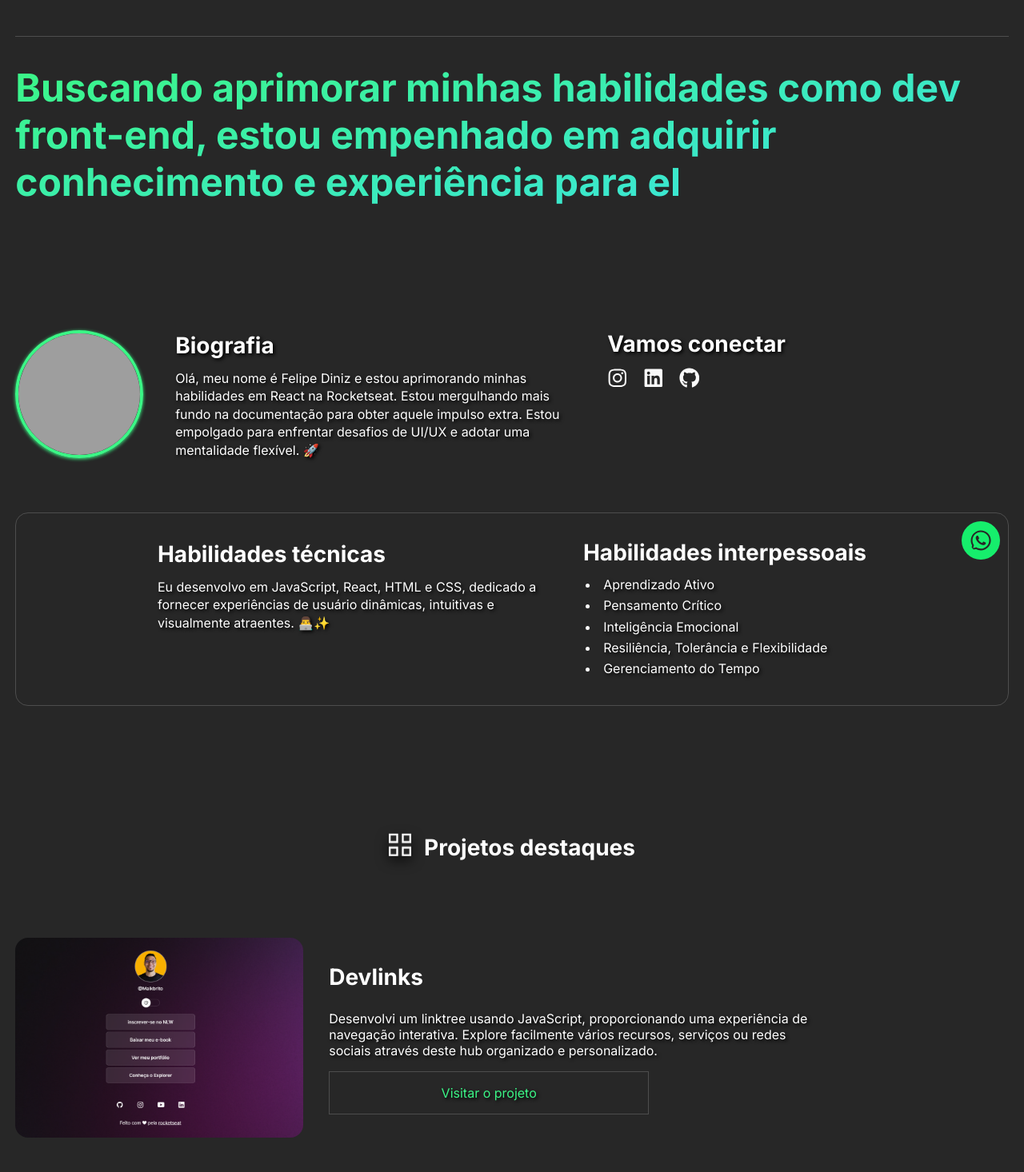
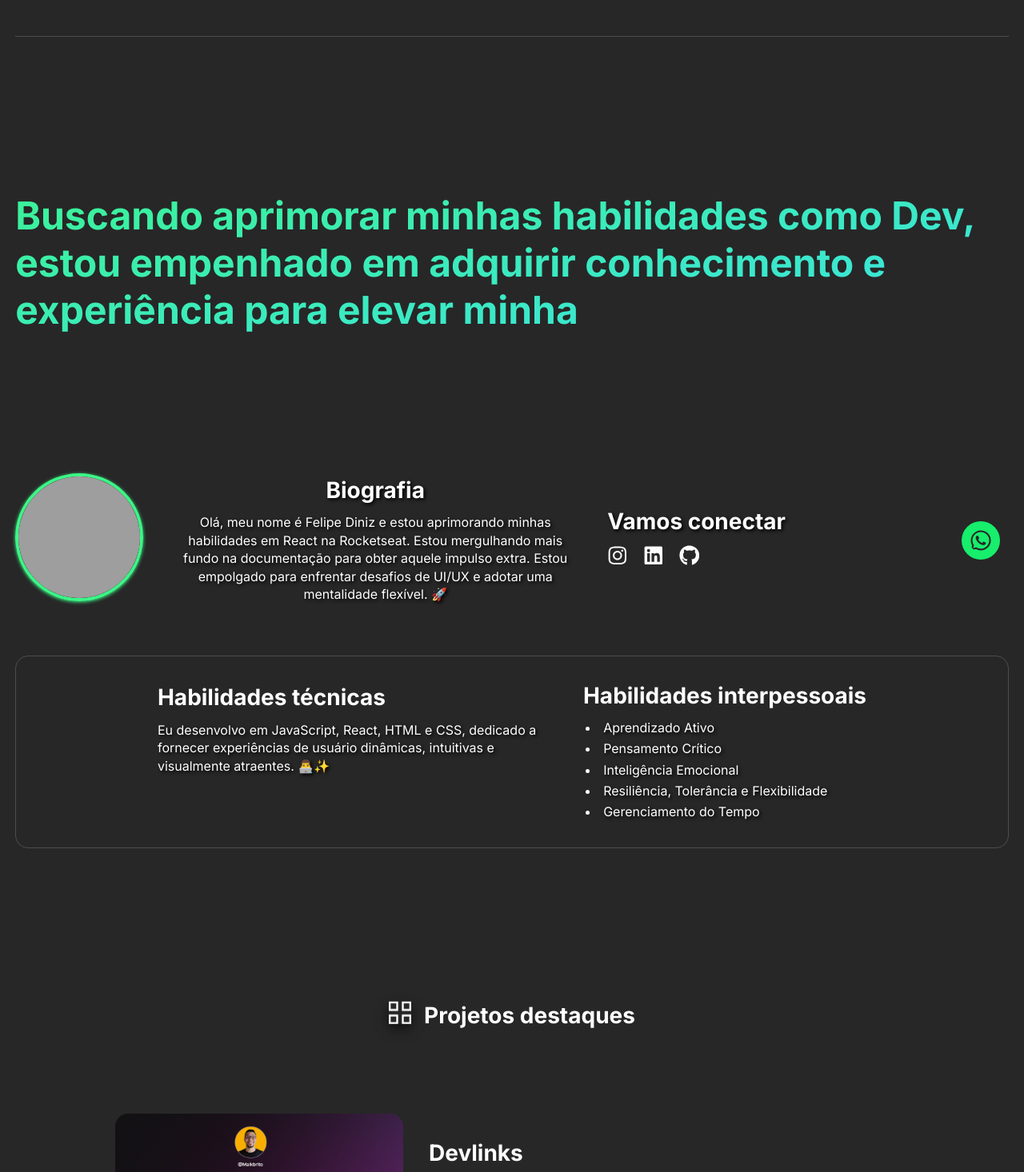
Before and after one commit to FelipeDinizOliveira/project-portifolio, a React (Vite) app: page / in a window 1280 px wide. Shown: the part 80-1546 px from the top of the page at 80% size. Built offline with nearby package versions, Linux system fonts and the light colour scheme; grey boxes are pictures that could not be loaded.

Commit message:
corrigindo bugs de responsividade

```diff
--- a/src/components/about/About.jsx
+++ b/src/components/about/About.jsx
@@ -7,7 +7,7 @@ export function About() {
   const TypingEffect = () => {
     const [text, setText] = useState("");
     const fullText =
-      "Buscando aprimorar minhas habilidades como dev front-end, estou empenhado em adquirir conhecimento e experiência para elevar minha carreira para o proximo nível.";
+      "Buscando aprimorar minhas habilidades como Dev, estou empenhado em adquirir conhecimento e experiência para elevar minha carreira para o proximo nível.";
     const typingSpeed = 50; // Velocidade de digitação em milissegundos
 
     useEffect(() => {
--- a/src/components/about/About.module.css
+++ b/src/components/about/About.module.css
@@ -20,18 +20,27 @@
   -webkit-text-fill-color: transparent;
   color: black;
 }
+.wAbout {
+  margin: 2rem 0;
+  padding: 1rem 0;
+}
 h2 {
   font-size: 3rem;
 }
 .textEffect {
   margin-top: 10rem;
-  min-height: 250px;
+  padding: 1rem 0;
+  min-height: 400px;
+  display: flex;
+  align-items: center;
 }
 
 .about {
-  margin-top: 5.2rem;
+  margin-top: 4rem;
   display: flex;
   gap: 40px;
+  align-items: center;
+  text-align: center;
 }
 
 .about h4,
@@ -87,6 +96,8 @@ h4 {
     margin-top: 1rem;
     flex-direction: column;
     text-align: center;
+    justify-content: center;
+    flex: 1;
   }
 
   .about > .avatar > img {
--- a/src/components/header/Header.jsx
+++ b/src/components/header/Header.jsx
@@ -42,7 +42,7 @@ export function Header() {
         >
           <li>
             <Link
-              activeClass={styles.activeLink}
+              activeClass="active"
               to="about"
               spy={true}
               smooth={true}
@@ -89,7 +89,6 @@ export function Header() {
           <li>
             <Link
               onClick={toggleMobileMenu}
-              activeClass="active"
               to="about"
               spy={true}
               smooth={true}
@@ -103,7 +102,6 @@ export function Header() {
           <li>
             <Link
               onClick={toggleMobileMenu}
-              activeClass="active"
               to="project"
               spy={true}
               smooth={true}
@@ -117,7 +115,6 @@ export function Header() {
           <li>
             <Link
               onClick={toggleMobileMenu}
-              activeClass="active"
               to="contact"
               spy={true}
               smooth={true}
--- a/src/components/header/Header.module.css
+++ b/src/components/header/Header.module.css
@@ -91,6 +91,9 @@ body {
     padding-bottom: 0;
     border-bottom: 1px solid var(--colorGray-600);
   }
+  .menuMobile li a {
+    color: var(--white) !important;
+  }
   .close {
     display: inline;
   }
--- a/src/components/projects/projects.jsx
+++ b/src/components/projects/projects.jsx
@@ -23,7 +23,10 @@ export function Projects() {
             recursos, serviços ou redes sociais através deste hub organizado e
             personalizado.
           </p>
-          <a href="#" className={styles.raise}>
+          <a
+            href="https://github.com/FelipeDinizOliveira/projetominiaprensetacao"
+            className={styles.raise}
+          >
             Visitar o projeto
           </a>
         </div>
@@ -40,7 +43,10 @@ export function Projects() {
             dados dos usuários, armazenando os favoritos localmente com o
             auxílio do localStorage.
           </p>
-          <a href="#" className={styles.raise}>
+          <a
+            href="https://github.com/FelipeDinizOliveira/project-GitFavdev"
+            className={styles.raise}
+          >
             Visitar o projeto
           </a>
         </div>
--- a/src/components/projects/projects.module.css
+++ b/src/components/projects/projects.module.css
@@ -3,9 +3,12 @@
   box-shadow: 0 0.5em 0.5em -0.4em var(--colorGreen-700);
   transform: translateY(-0.25em);
 }
-.project {
+.projects {
   display: flex;
   flex-direction: column;
+  align-items: center;
+  margin-top: 5rem;
+  padding: 2rem 0;
 }
 section .titleProject {
   margin-top: 2rem;
```
